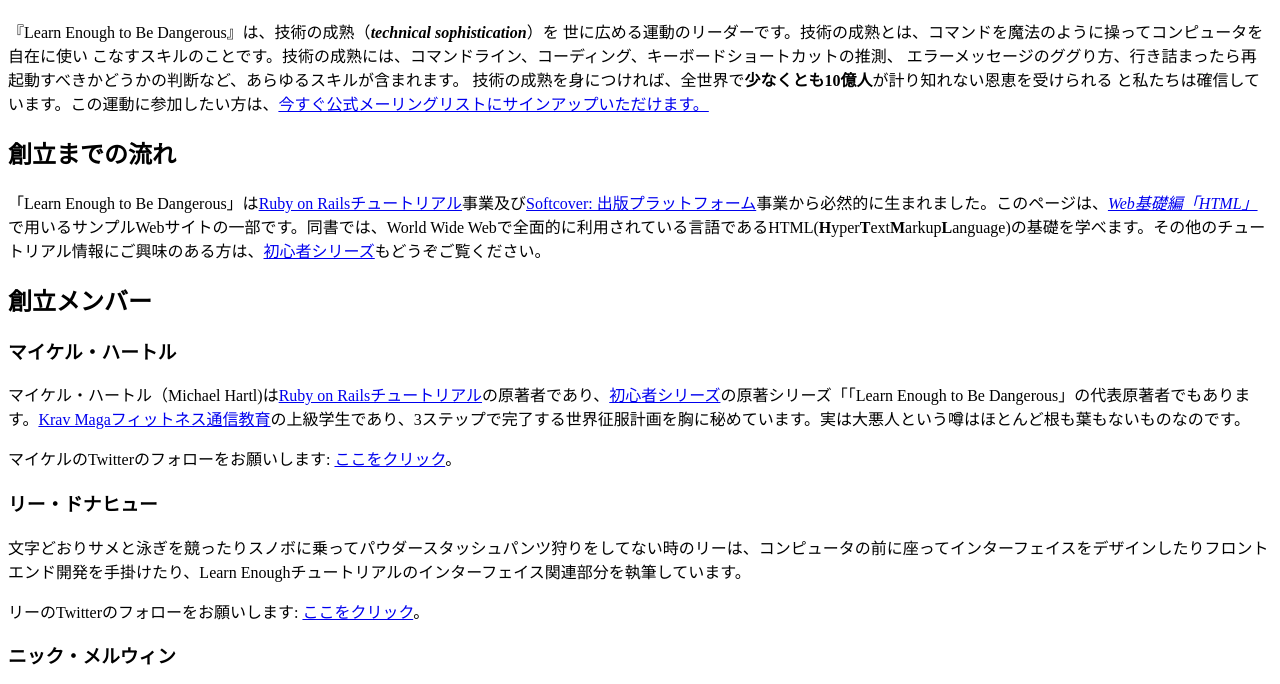
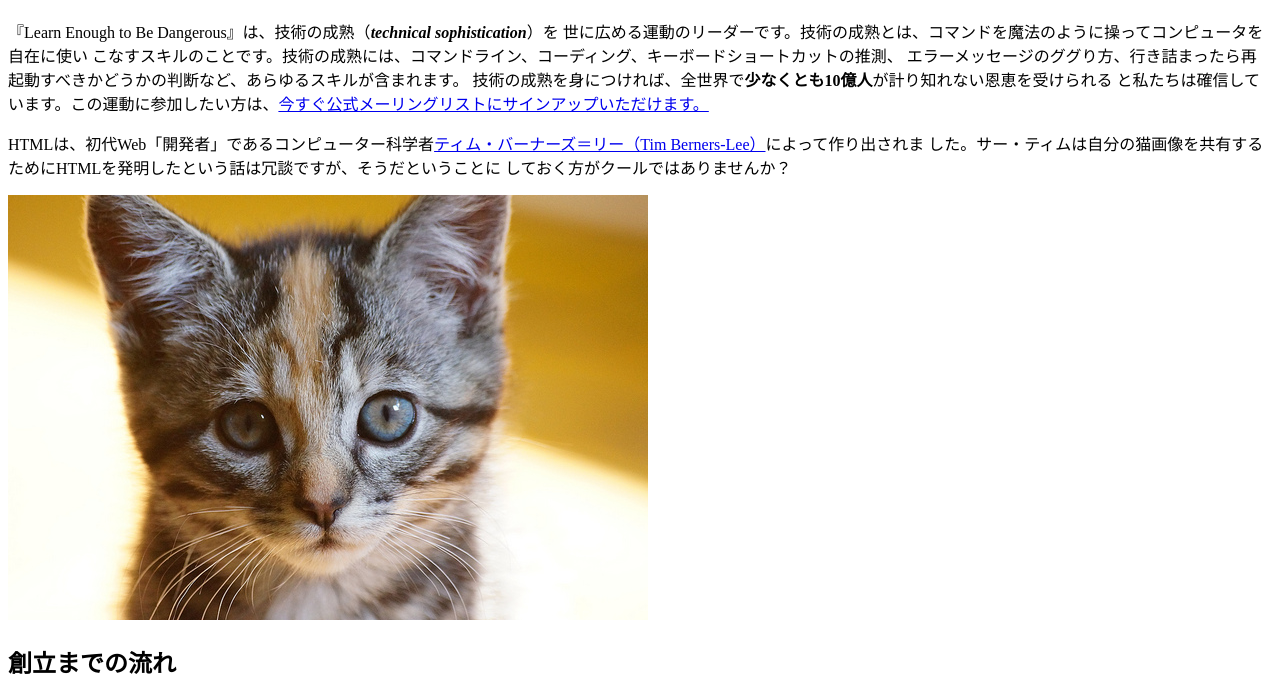
Before and after one commit to KatsukiSanada/sample_website, a plain HTML site: page index.html in a window 1280 px wide. Shown: the part 70-754 px from the top of the page. Drawn offline with Linux system fonts and the light colour scheme.

Commit message:
add kitten image

```diff
--- a/index.html
+++ b/index.html
@@ -15,6 +15,16 @@
       技術の成熟を身につければ、全世界で<strong>少なくとも10億人</strong>が計り知れない恩恵を受けられる
       と私たちは確信しています。この運動に参加したい方は、<a href="https://learnenough.com/email">今すぐ公式メーリングリストにサインアップいただけます。</a>
     </p>
+
+    <p>
+      HTMLは、初代Web「開発者」であるコンピューター科学者<a href="https://ja.wikipedia.org/wiki/
+      %E3%83%86%E3%82%A3%E3%83%A0%E3%83%BB%E3%83%90%E3%83%BC%E3%83%8A%E3%83%BC%E3%82%BA%EF
+      %BC%9D%E3%83%AA%E3%83%BC">ティム・バーナーズ＝リー（Tim Berners-Lee）</a>によって作り出されま
+      した。サー・ティムは自分の猫画像を共有するためにHTMLを発明したという話は冗談ですが、そうだということに
+      しておく方がクールではありませんか？
+    </p>
+
+    <img src="images/kitten.jpg" alt="愛くるしい子猫">
 
     <h2>創立までの流れ</h2>
 
```
Also changed, not shown: images/kitten.jpg (added).
